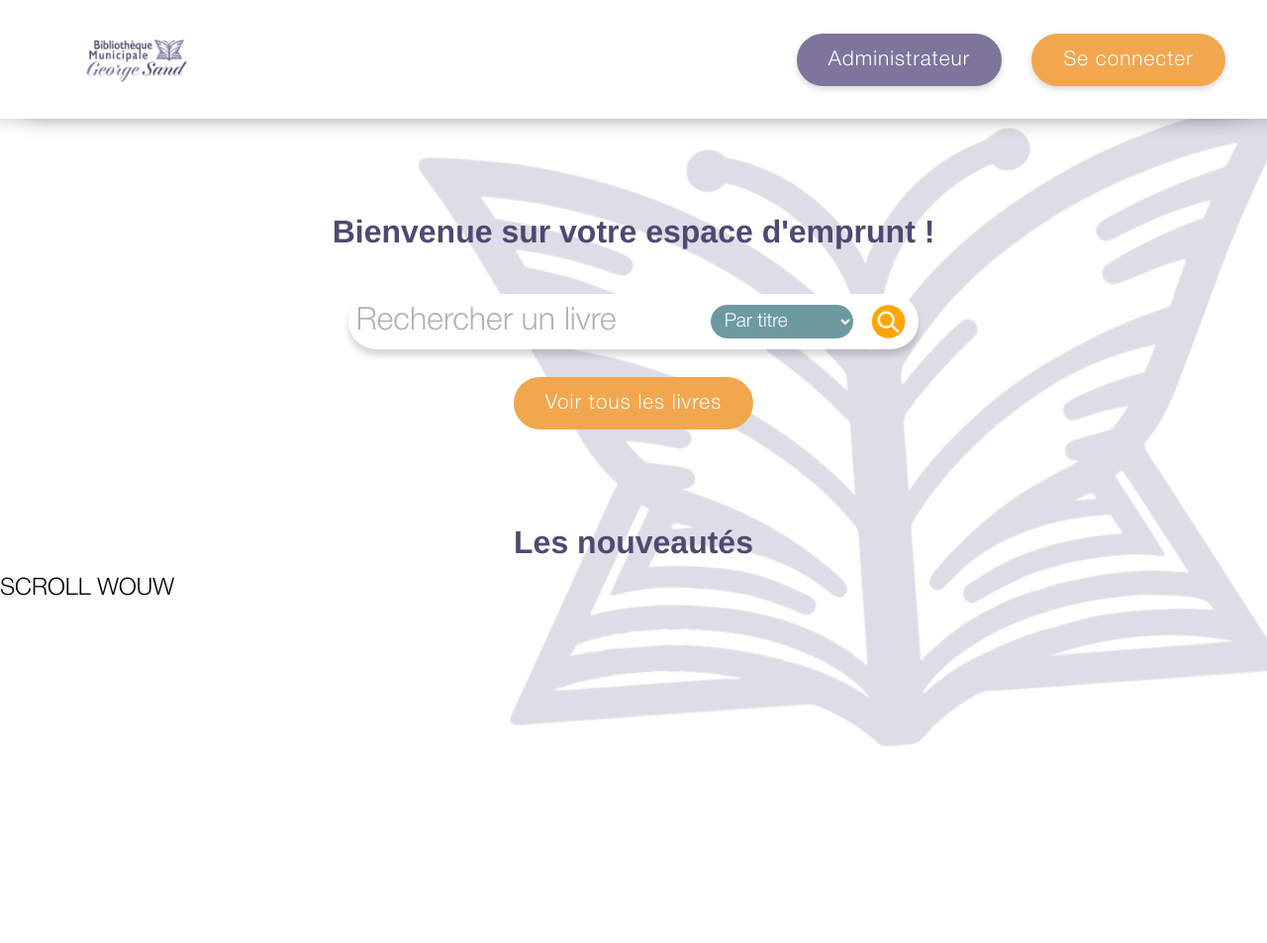
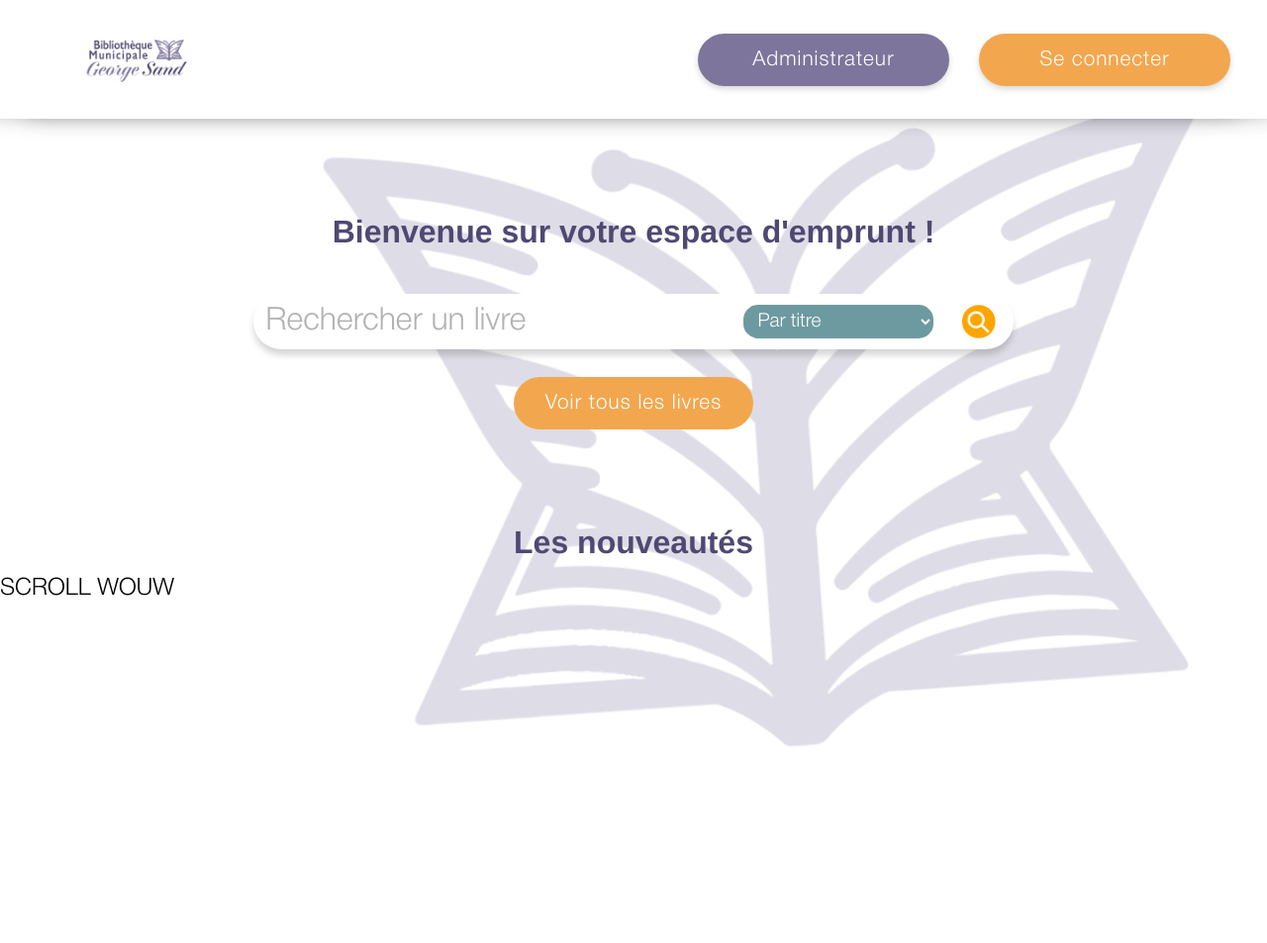
Before and after one commit to PopTurtle/webproject_library, a PHP site: page /view/index.php in a window 1280 px wide. Shown: the top 953 px of the page at 99% size. Run offline with PHP 8.4, Linux system fonts and the light colour scheme.

Commit message:
Changements CSS

```diff
--- a/ws_dir/App/Partials/NavBar.php
+++ b/ws_dir/App/Partials/NavBar.php
@@ -42,13 +42,13 @@ class NavBar extends Partial {
         ?>
         <div class="nav-buttons">
         <?php
+        $c = "button btn-shadow btn-mw ";
         switch ($btn_mode) {
             case self::BTN_HOME:
-                self::putButton("Accueil", "nav-button btn-home", Constants::PAGE_HOME);
+                self::putButton("Accueil", $c . "btn-color-1", Constants::PAGE_HOME);
                 break;
             case self::BTN_USER:
                 $sm = SessionManager::Instance();
-                $c = "button btn-shadow ";
                 if ($sm->isUserConnected()) {
                     self::putButton("Me déconnecter", $c . "btn-color-2", Constants::PAGE_HOME . "?logout=yes");
                     self::putButton("Mon panier", $c . "btn-color-2", Constants::PAGE_SHOPPINGCART);
--- a/ws_dir/style/global.css
+++ b/ws_dir/style/global.css
@@ -35,7 +35,7 @@ body::after {
 
     top:0;
     right: 0;
-    transform: translate(15%, -14%) rotate(-4deg);
+    transform: translate(7%, -14%) rotate(-4deg);
 
     background-image: url("/App/Assets/Images/logo.png");
     background-size: cover;
@@ -49,9 +49,12 @@ body::after {
     --btn-font-size: 1.3rem;
     --btn-padding-h: 1rem;
 
+    width: auto;
+
     color: white;
     background-color: var(--color-palette-4);
     text-decoration: none;
+    text-align: center;
     letter-spacing: 1px;
 
     font-size: var(--btn-font-size);
@@ -71,6 +74,10 @@ body::after {
     filter: brightness(95%);
 }
 
+.button.btn-mw {
+    min-width: 190px;
+}
+
 .button.btn-shadow {
     box-shadow: 0px 3px 6px #00000029;
 }
--- a/ws_dir/style/index.css
+++ b/ws_dir/style/index.css
@@ -17,3 +17,7 @@ section h1 {
     font-size: 2rem;
     margin: 1rem;
 }
+
+.search-bar-container {
+    width: 60%;
+}
--- a/ws_dir/style/searchbar.css
+++ b/ws_dir/style/searchbar.css
@@ -1,7 +1,6 @@
 :root {
     --search-bar-height-tot: 10vh;
     --search-bar-height-field: 7vh;
-    --search-bar-width-field: 45%;
     --search-bar-height-content: 60%;
     --search-bar-sbutton-size: 50px;
     --search-bar-sbutton-color: orange;
@@ -22,13 +21,18 @@
     align-items: center;
     justify-content: space-around;
 
-    width: var(--search-bar-width-field);
+    flex-grow: 1;
     height: var(--search-bar-height-field);
 
     box-shadow: 0px 6px 6px #00000029;
     border-radius: 30px;
 
     background-color: white;
+    transition-duration: 200ms;
+}
+
+.search-bar form:focus-within {
+    box-shadow: 0px 6px 6px #00000040;
 }
 
 .search-bar .sb-text {
@@ -59,7 +63,7 @@
     font-family: var(--primary-font);
     font-size: 1.2rem;
     border: none;
-    border-radius: 20px;
+    border-radius: 15px;
     cursor: pointer;
 }
 
--- a/ws_dir/view/index.php
+++ b/ws_dir/view/index.php
@@ -25,7 +25,9 @@ $hc = new HomeController;
     <main>
         <section class="main-search">
             <h1>Bienvenue sur votre espace d'emprunt !</h2>
-            <?php SearchBar::put(["action_ref" => $hc->searchBarAction()]); ?>
+            <div class="search-bar-container">
+                <?php SearchBar::put(["action_ref" => $hc->searchBarAction()]); ?>
+            </div>
             <a href="<?= $hc->everyBookLink() ?>" class="button btn-color-1">Voir tous les livres</a>
         </section>
 
```
Also changed, not shown: ws_dir/style/booksearch.css (+13 -4 lines), ws_dir/view/booksearch.php (+8 -0 lines).
